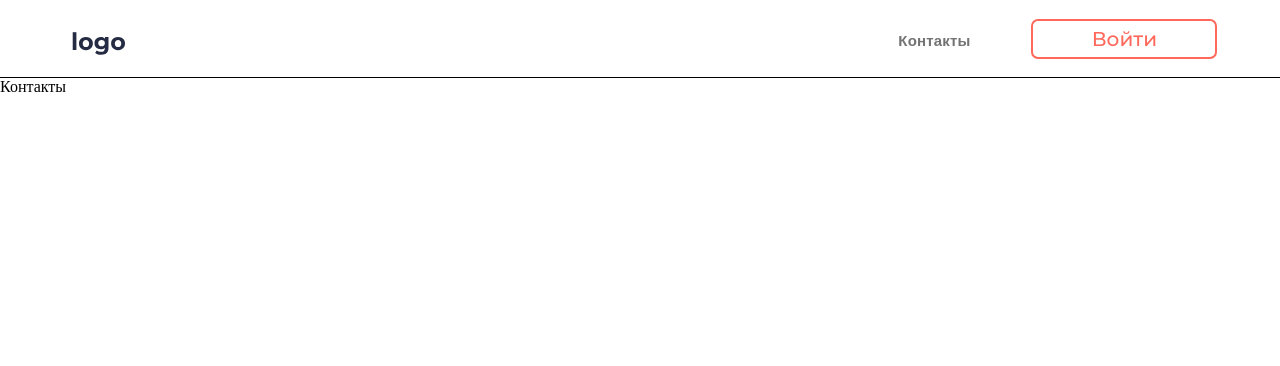
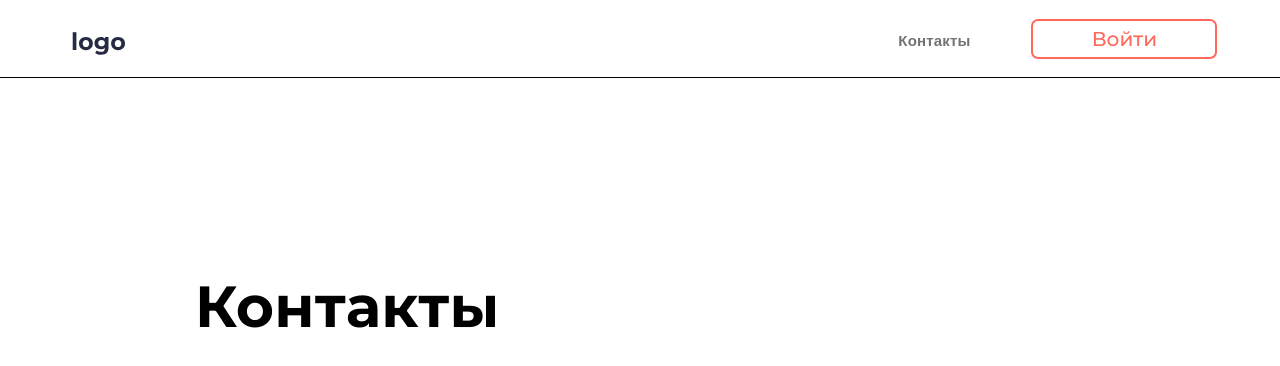
Before and after one commit to sashapervykh/aveds-test-task, a React (Vite) app: page /contacts in a window 1280 px wide. Shown: the top 366 px of the page. Built offline with nearby package versions, Linux system fonts and the light colour scheme.

Commit message:
feat: add contacts layout

```diff
--- a/src/App.tsx
+++ b/src/App.tsx
@@ -1,7 +1,7 @@
 import { Route, Routes } from "react-router";
 import { Home } from "./pages/Home/Home";
 import { Account } from "./pages/Account";
-import { Contacts } from "./pages/Contacts";
+import { Contacts } from "./pages/Contacts/Contacts";
 import { Layout } from "./components/Layout/Layout";
 
 function App() {
--- a/src/main.css
+++ b/src/main.css
@@ -3,6 +3,8 @@ body {
   margin: 0px;
   box-sizing: border-box;
   width: 100%;
+  max-width: 1575px;
+  margin: 0px auto;
 }
 
 * {
--- a/src/pages/Contacts.tsx
+++ /dev/null
@@ -1,3 +0,0 @@
-export function Contacts() {
-  return <div>Контакты</div>;
-}
--- /dev/null
+++ b/src/pages/Contacts/Contacts.tsx
@@ -0,0 +1,10 @@
+import { PageTitle } from "../../components/PageTitle/PageTitle";
+import style from "./style.module.css";
+
+export function Contacts() {
+  return (
+    <main className={style["page-wrapper"]}>
+      <PageTitle title="Контакты" />
+    </main>
+  );
+}
--- /dev/null
+++ b/src/pages/Contacts/style.module.css
@@ -0,0 +1,4 @@
+.page-wrapper {
+  display: flex;
+  padding: 150px 40px 40px 195px;
+}
--- a/src/pages/Home/Home.tsx
+++ b/src/pages/Home/Home.tsx
@@ -6,10 +6,10 @@ import { LinksGroup } from "../../components/LinksGroup/LinksGroup";
 
 export function Home() {
   return (
-    <section className={style["page-wrapper"]}>
+    <main className={style["page-wrapper"]}>
       <PageTitle title="Место для получения медицинской помощи" />
       <LinksGroup />
       <CardsGrid />
-    </section>
+    </main>
   );
 }
```
